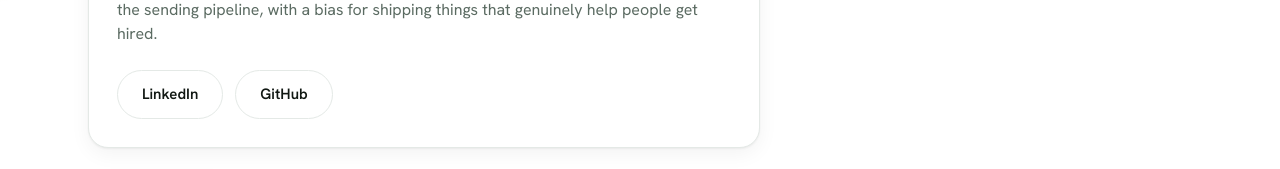
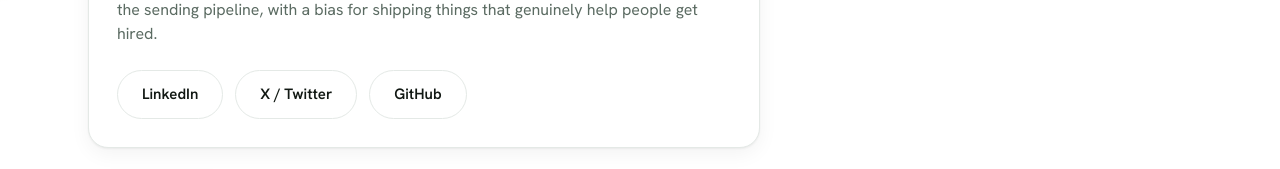
Before and after one commit to AbhishekCbanaj/hiremory, a Next.js app in the folder web/: page /about in a window 1280 px wide. Shown: the part 1036-1205 px from the top of the page. Built offline with nearby package versions, Linux system fonts and the light colour scheme; no server answers.

Commit message:
feat(about): founder links — exact LinkedIn URL + X/Twitter

```diff
--- a/web/app/about/page.tsx
+++ b/web/app/about/page.tsx
@@ -47,7 +47,8 @@ export default function About() {
               the sending pipeline, with a bias for shipping things that genuinely help people get hired.
             </p>
             <div className="mt-6 flex flex-wrap gap-3">
-              <a href="https://www.linkedin.com/in/abhishekbanaj" target="_blank" rel="noopener noreferrer" className="btn-ghost">LinkedIn</a>
+              <a href="https://www.linkedin.com/in/abhishekbanaj/" target="_blank" rel="noopener noreferrer" className="btn-ghost">LinkedIn</a>
+              <a href="https://x.com/Abbby1206" target="_blank" rel="noopener noreferrer" className="btn-ghost">X / Twitter</a>
               <a href="https://github.com/AbhishekCbanaj" target="_blank" rel="noopener noreferrer" className="btn-ghost">GitHub</a>
             </div>
           </div>
```
